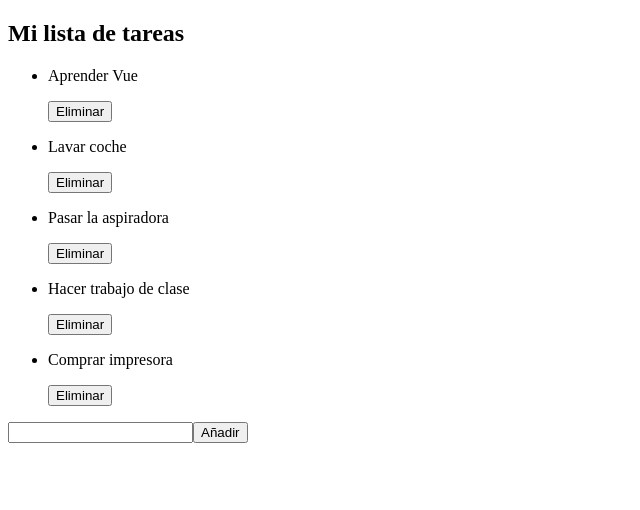
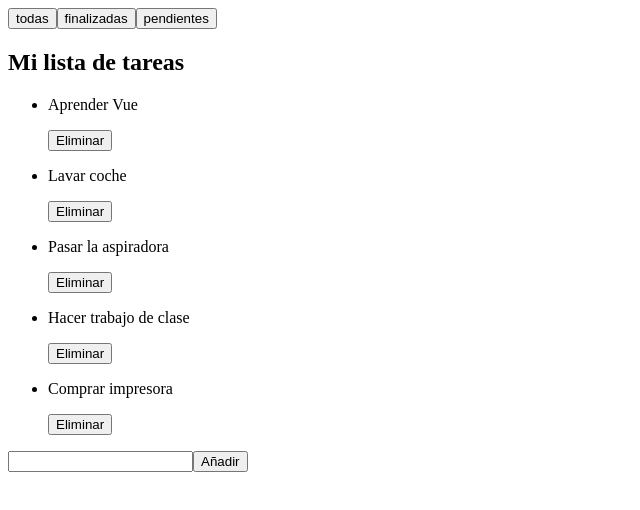
Before and after one commit to diana-nt/todo-app, a Vue app: page / in a window 1280 px wide. Shown: the top 510 px of the page, without its empty margins (0-640 px from the left). Built offline with nearby package versions, Linux system fonts and the light colour scheme.

Commit message:
Filter completed tasks

```diff
--- a/src/views/Home.vue
+++ b/src/views/Home.vue
@@ -1,7 +1,12 @@
 <template>
   <div class="home">
-    <tareas v-bind:tareas="tareas" @delete-tarea="deleteTarea"></tareas>
-    <addTarea v-on:add-tarea="addTarea" />
+    <button v-for="tab in tabs" @click="changeTab(tab)" :key="tab">
+      {{ tab }}
+    </button>
+<!--    <p>{{actual}}</p>-->
+<!--    <component :is="tareasSeleccionadas" :tareas="tareas"></component>-->
+    <tareas :tareas="tareasMostradas()" @delete-tarea="deleteTarea"></tareas>
+    <addTarea @add-tarea="addTarea" />
   </div>
 </template>
 
@@ -9,6 +14,7 @@
 // @ is an alias to /src
 import Tareas from "@/components/Tareas";
 import AddTarea from "@/components/AddTarea";
+
 
 export default {
   name: 'Home',
@@ -18,6 +24,8 @@ export default {
   },
   data() {
     return {
+      tabs: ['todas', 'finalizadas','pendientes' ],
+      actual: 'todas',
       tareas: [
         {
           id: 1,
@@ -44,10 +52,20 @@ export default {
           title: 'Comprar impresora',
           completed: false
         }
-      ],
+      ]
     }
   },
   methods: {
+    changeTab(tab){
+      this.actual = tab;
+    },
+    tareasMostradas(){
+
+      if (this.actual === 'finalizadas'){
+        return this.tareasFinalizadas;
+      }
+      return this.tareas;
+    },
     addTarea(nuevaTarea) {
       console.log(nuevaTarea)
       this.tareas = [...this.tareas, nuevaTarea];
@@ -55,6 +73,11 @@ export default {
     deleteTarea(tareaId){
       this.tareas = this.tareas.filter(tarea => tarea.id !== tareaId);
     }
+  },
+  computed:{
+    tareasFinalizadas(){
+      return this.tareas.filter(tarea => tarea.completed === true);
+    }
   }
 }
 </script>
```
